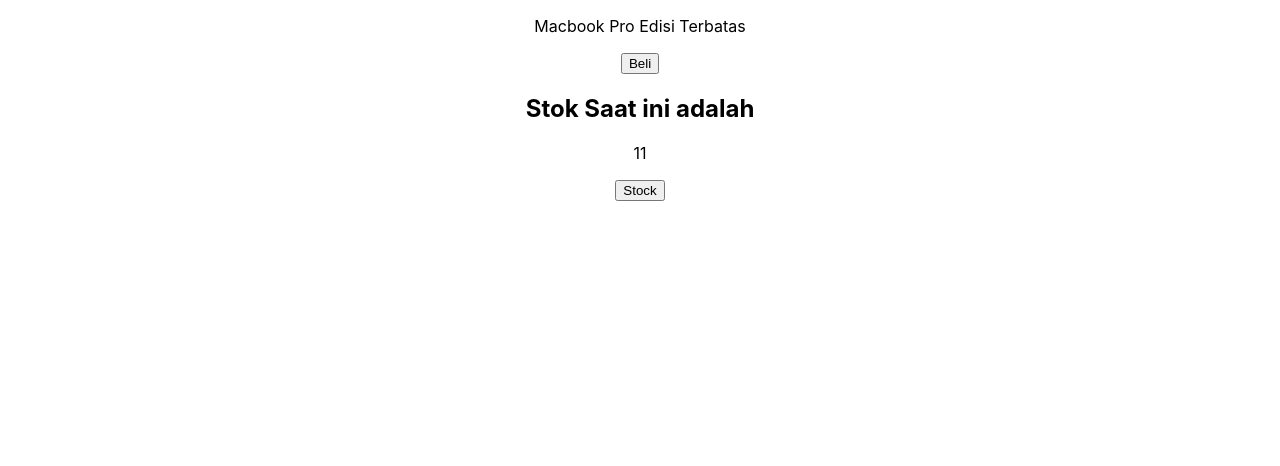
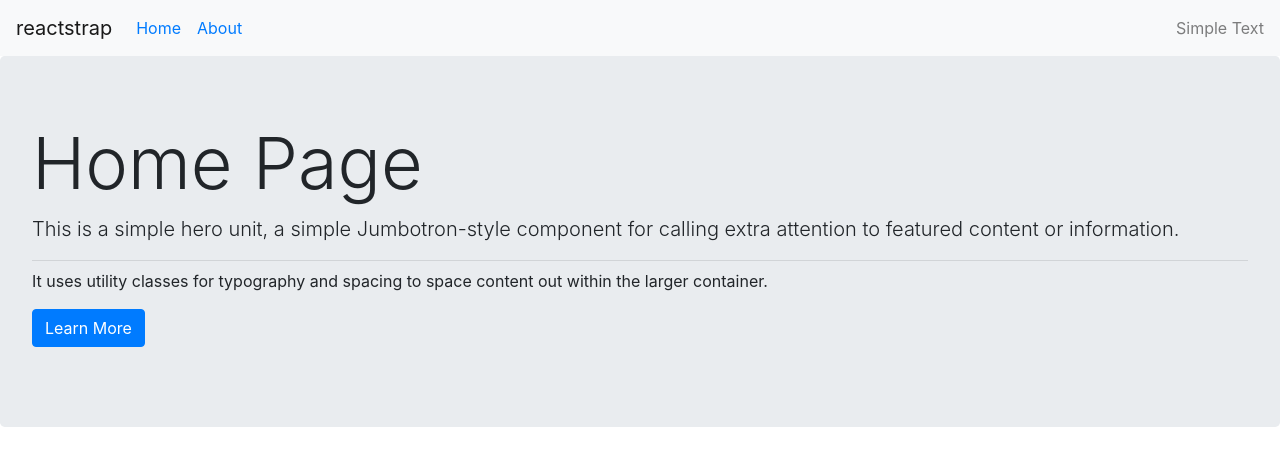
Before and after one commit to banyucenter/React-Js-Lesson, a React (Create React App) app in the folder reactpertama/: page / in a window 1280 px wide. Shown: the top 466 px of the page. Built offline with nearby package versions, Linux system fonts and the light colour scheme.

Commit message:
router reactstrap

```diff
--- a/reactpertama/package.json
+++ b/reactpertama/package.json
@@ -6,10 +6,12 @@
     "@testing-library/jest-dom": "^4.2.4",
     "@testing-library/react": "^9.3.2",
     "@testing-library/user-event": "^7.1.2",
+    "bootstrap": "^4.5.0",
     "react": "^16.13.1",
     "react-dom": "^16.13.1",
     "react-router-dom": "^5.2.0",
-    "react-scripts": "3.4.1"
+    "react-scripts": "3.4.1",
+    "reactstrap": "^8.4.1"
   },
   "scripts": {
     "start": "react-scripts start",
--- a/reactpertama/src/App.js
+++ b/reactpertama/src/App.js
@@ -7,7 +7,12 @@ import React from 'react';
 // } from "react-router-dom";
 
 import './App.css';
-import ParentComp from './Component/Classes/ParentComp';
+// import ParentComp from './Component/Classes/ParentComp';
+import { BrowserRouter, Route, Switch } from 'react-router-dom'
+import HomePage from './Component/Functional/HomePage';
+import AboutComp from './Component/Functional/AboutComp';
+import NavbarComp from './Component/Classes/NavbarComp';
+// import { Container, Row, Col } from 'reactstrap';
 
 // import Blog from './Component/Functional/Blog';
 // // import FungsiKomponent from './Component/Functional/FungsiKomponent';
@@ -17,10 +22,13 @@ import ParentComp from './Component/Classes/ParentComp';
 
 const App = () => {
   return (
-    <div className="App">
-      <ParentComp/>
-    </div>
-
+      <BrowserRouter>
+      <NavbarComp />
+        <Switch>
+          <Route exact path="/" component={HomePage} />
+          <Route path="/about" component={AboutComp} />
+        </Switch>
+      </BrowserRouter>
   );
 }
 
--- /dev/null
+++ b/reactpertama/src/Component/Classes/NavbarComp.jsx
@@ -0,0 +1,44 @@
+import React, { useState} from 'react'
+import { Link } from 'react-router-dom';
+import {
+    Collapse,
+    Navbar,
+    NavbarToggler,
+    NavbarBrand,
+    Nav,
+    NavItem,
+    NavLink,
+    // UncontrolledDropdown,
+    // DropdownToggle,
+    // DropdownMenu,
+    // DropdownItem,
+    NavbarText
+} from 'reactstrap';
+
+const NavbarComp = (props) => {
+    const [isOpen, setIsOpen] = useState(false);
+    const toggle = () => setIsOpen(!isOpen);
+
+        return (<div>
+            <Navbar color="light" light expand="md">
+                <NavbarBrand href="/">reactstrap</NavbarBrand>
+                <NavbarToggler onClick={toggle}/>
+                <Collapse isOpen={isOpen} navbar>
+                    <Nav className="mr-auto" navbar>
+                        <NavItem>
+                            <NavLink><Link to="/">Home</Link></NavLink>
+                        </NavItem>
+                        <NavItem>
+                            <NavLink><Link to="/about">About</Link></NavLink>
+                        </NavItem>
+
+                    </Nav>
+                    <NavbarText>Simple Text</NavbarText>
+                </Collapse>
+            </Navbar>
+        </div>
+
+        )
+}
+
+export default NavbarComp
--- /dev/null
+++ b/reactpertama/src/Component/Functional/AboutComp.jsx
@@ -0,0 +1,60 @@
+import React from 'react'
+import {
+    Row, Col, Jumbotron, Button, Card,
+    CardImg, CardText, CardBody,
+    CardTitle, CardSubtitle
+} from 'reactstrap';
+
+function AboutComp() {
+    return (
+        <div>
+            <Jumbotron>
+                <h1 className="display-3">About Us</h1>
+                <p className="lead">This is a simple hero unit, a simple Jumbotron-style component for calling extra attention to featured content or information.</p>
+                <hr className="my-2" />
+                <p>It uses utility classes for typography and spacing to space content out within the larger container.</p>
+                <p className="lead">
+                    <Button color="primary">Learn More</Button>
+                </p>
+            </Jumbotron>
+            <Row>
+                <Col>
+                    <Card>
+                        <CardImg top width="100%" src="https://placeimg.com/640/480/any" alt="Card image cap" />
+                        <CardBody>
+                            <CardTitle>Card title</CardTitle>
+                            <CardSubtitle>Card subtitle</CardSubtitle>
+                            <CardText>Some quick example text to build on the card title and make up the bulk of the card's content.</CardText>
+                            <Button>Button</Button>
+                        </CardBody>
+                    </Card>
+                </Col>
+                <Col>
+                    <Card>
+                        <CardImg top width="100%" src="https://placeimg.com/640/480/any" alt="Card image cap" />
+                        <CardBody>
+                            <CardTitle>Card title</CardTitle>
+                            <CardSubtitle>Card subtitle</CardSubtitle>
+                            <CardText>Some quick example text to build on the card title and make up the bulk of the card's content.</CardText>
+                            <Button>Button</Button>
+                        </CardBody>
+                    </Card>
+                </Col>
+                <Col>
+                    <Card>
+                        <CardImg top width="100%" src="https://placeimg.com/640/480/any" alt="Card image cap" />
+                        <CardBody>
+                            <CardTitle>Card title</CardTitle>
+                            <CardSubtitle>Card subtitle</CardSubtitle>
+                            <CardText>Some quick example text to build on the card title and make up the bulk of the card's content.</CardText>
+                            <Button>Button</Button>
+                        </CardBody>
+                    </Card>
+                </Col>
+            </Row>
+
+        </div>
+    )
+}
+
+export default AboutComp
--- /dev/null
+++ b/reactpertama/src/Component/Functional/HomePage.jsx
@@ -0,0 +1,21 @@
+import React from 'react'
+import { Jumbotron, Button } from 'reactstrap';
+
+function HomePage() {
+    return (
+        <div>
+            <Jumbotron>
+                <h1 className="display-3">Home Page</h1>
+                <p className="lead">This is a simple hero unit, a simple Jumbotron-style component for calling extra attention to featured content or information.</p>
+                <hr className="my-2" />
+                <p>It uses utility classes for typography and spacing to space content out within the larger container.</p>
+                <p className="lead">
+                    <Button color="primary">Learn More</Button>
+                </p>
+            </Jumbotron>
+        </div>
+
+    )
+}
+
+export default HomePage
--- a/reactpertama/src/index.js
+++ b/reactpertama/src/index.js
@@ -4,6 +4,7 @@ import './index.css';
 import App from './App';
 import * as serviceWorker from './serviceWorker';
 // import Header from './Component/Functional/Header';
+import 'bootstrap/dist/css/bootstrap.min.css';
 
 ReactDOM.render(
   <React.StrictMode>
```
Also changed, not shown: 2 other files (tests, documents, lock files or other folders).
